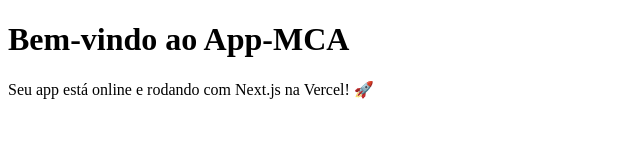
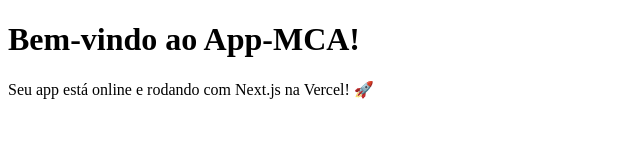
Before and after one commit to combinativa/app-mca, a Next.js app: page / in a window 1280 px wide. Shown: the top 160 px of the page, without its empty margins (0-640 px from the left). Built offline with nearby package versions, Linux system fonts and the light colour scheme.

Commit message:
Update index.jsx

```diff
--- a/pages/index.jsx
+++ b/pages/index.jsx
@@ -1,7 +1,7 @@
 export default function Home() {
   return (
     <div>
-      <h1>Bem-vindo ao App-MCA</h1>
+      <h1>Bem-vindo ao App-MCA!</h1>
       <p>Seu app está online e rodando com Next.js na Vercel! 🚀</p>
     </div>
   );
```
